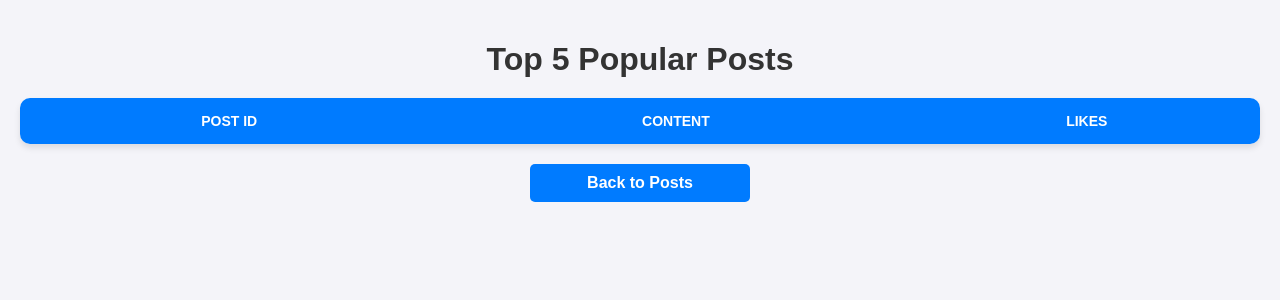
After one commit to Sn1kls/social_network_flask, a Flask app: page /top_posts in a window 1280 px wide. The commit adds this page. Shown: the top 300 px of the page. Run offline with Flask 3, Linux system fonts and the light colour scheme; data that the repository does not hold is empty; some libraries are stand-ins or nearby versions.

Commit message:
add top 5 posts in posts list

```diff
--- a/app.py
+++ b/app.py
@@ -350,3 +350,14 @@ def add_like(post_id):
     )
 
     return redirect(url_for('get_posts'))
+
+
+@app.route('/top_posts', methods=['GET'])
+def top_posts():
+    # Знаходимо 5 найпопулярніших постів за кількістю вподобань
+    popular_posts = posts_collection.aggregate([
+        {'$project': {'post_id': 1, 'content': 1, 'likes_count': {'$size': {'$ifNull': ['$likes', []]}}}},
+        {'$sort': {'likes_count': -1}},  # Сортуємо за кількістю лайків
+        {'$limit': 5}  # Беремо лише 5 записів
+    ])
+    return render_template('top_posts.html', posts=list(popular_posts))
--- a/templates/posts_list.html
+++ b/templates/posts_list.html
@@ -25,8 +25,8 @@
         {% for post in posts %}
         <tr>
             <td>{{ post['post_id'] }}</td>
+            <td>{{ post['user_id'] }}</td>
             <td>{{ post['content'] }}</td>
-            <td>{{ post['user_id'] }}</td>
             <td>
                 {% if post['likes'] %}
                     {{ ', '.join(post['likes']) }}
@@ -35,10 +35,7 @@
                 {% endif %}
             </td>
             <td>
-                <!-- Like Button -->
                 <button onclick="openLikeForm('{{ post['post_id'] }}')" class="like-button">Like</button>
-
-                <!-- Like Form -->
                 <form id="like-form-{{ post['post_id'] }}" action="/add_like/{{ post['post_id'] }}" method="POST" style="display: none; margin-top: 10px;">
                     <label for="user_id_{{ post['post_id'] }}">Enter User Name or User ID:</label>
                     <input type="text" id="user_id_{{ post['post_id'] }}" name="user_id" placeholder="Name or ObjectId" required>
@@ -58,5 +55,6 @@
         {% endfor %}
     </table>
     <a href="/create_post_form" class="button">Create New Post</a>
+    <a href="/top_posts" class="button">Top Posts</a>
 </body>
 </html>
--- /dev/null
+++ b/templates/top_posts.html
@@ -0,0 +1,27 @@
+<!DOCTYPE html>
+<html lang="en">
+<head>
+    <meta charset="UTF-8">
+    <meta name="viewport" content="width=device-width, initial-scale=1.0">
+    <link rel="stylesheet" href="/static/css/style.css">
+    <title>Top Posts</title>
+</head>
+<body>
+    <h1>Top 5 Popular Posts</h1>
+    <table>
+        <tr>
+            <th>Post ID</th>
+            <th>Content</th>
+            <th>Likes</th>
+        </tr>
+        {% for post in posts %}
+        <tr>
+            <td>{{ post['post_id'] }}</td>
+            <td>{{ post['content'] }}</td>
+            <td>{{ post['likes_count'] }}</td>
+        </tr>
+        {% endfor %}
+    </table>
+    <a href="/posts" class="button">Back to Posts</a>
+</body>
+</html>
```
